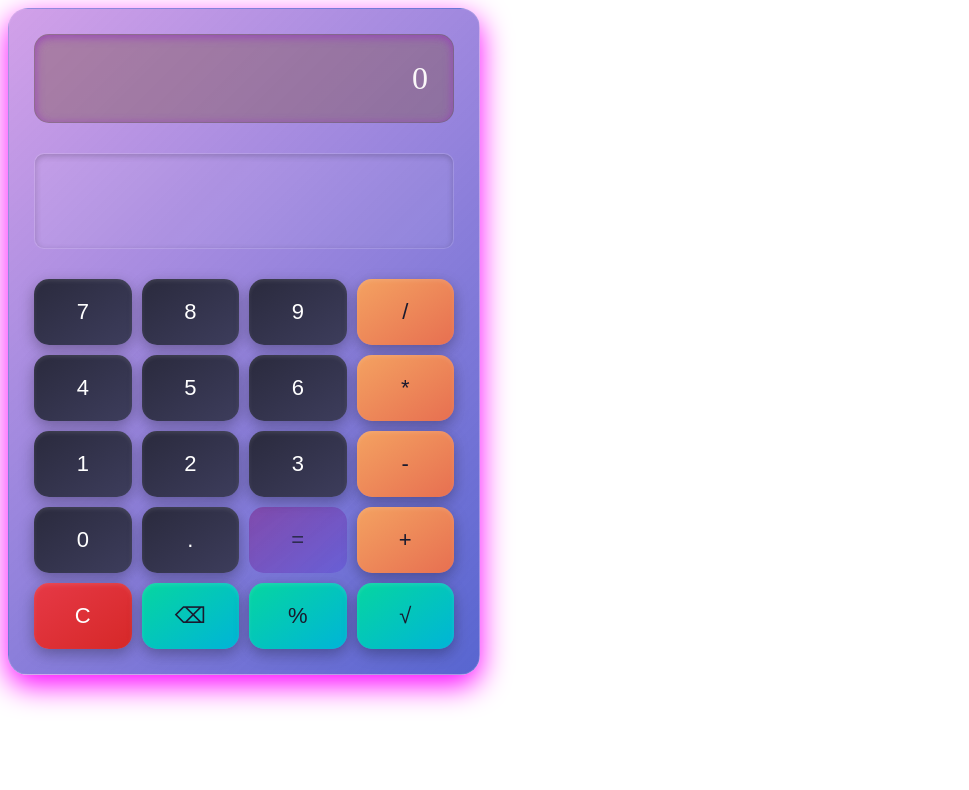
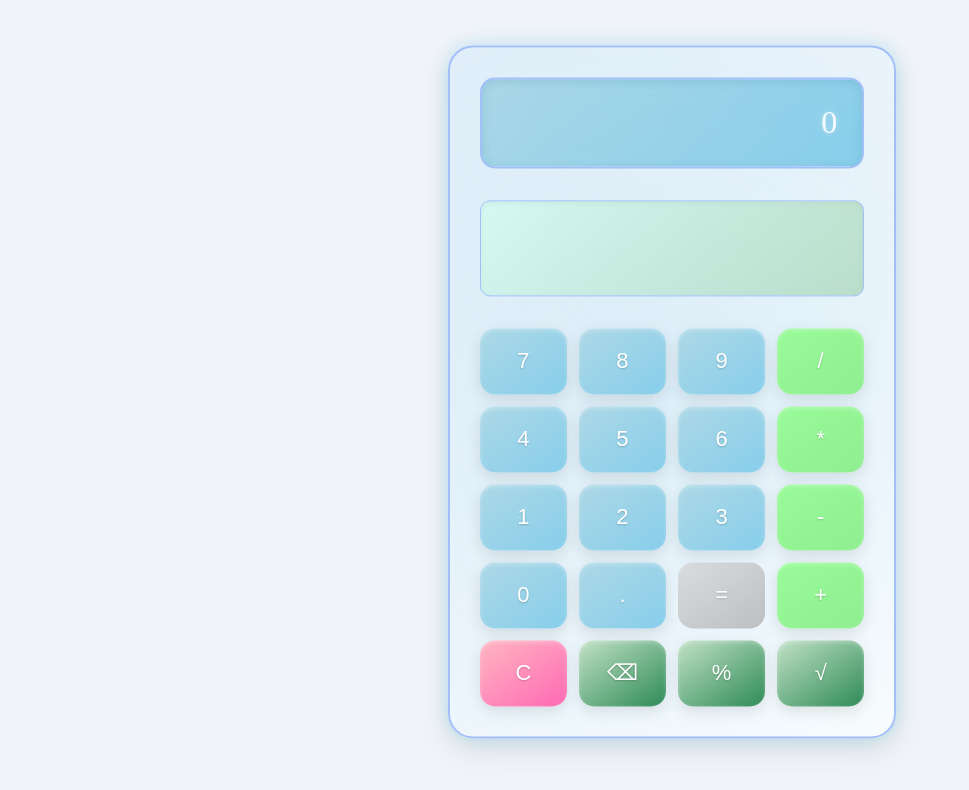
Before and after one commit to redigb/calculadora-react, a React (Vite) app: page / in a window 1280 px wide. Shown: the top 790 px of the page, without its empty margins (0-969 px from the left). Built offline with nearby package versions, Linux system fonts and the light colour scheme.

Commit message:
ootro diseño

```diff
--- a/src/index.css
+++ b/src/index.css
@@ -1,15 +1,38 @@
+body {
+  display: flex;
+  justify-content: center;
+  align-items: center;
+  min-height: 100vh;
+  margin: 0;
+  background: #f0f4f8;
+}
+
 .calculator-buttons {
   display: grid;
   grid-template-columns: repeat(4, 1fr);
-  gap: 10px;
-  max-width: 420px;
-  padding: 25px;
-  background: linear-gradient(135deg, #a038d079, #4252cae2);
-  border-radius: 20px;
-  box-shadow: 0 10px 30px rgb(251, 1, 255);
-  backdrop-filter: blur(10px);
-  -webkit-backdrop-filter: blur(10px);
-  border: 1px solid rgba(255, 255, 255, 0.1);
+  gap: 12px;
+  max-width: 450px;
+  width: 100%;
+  padding: 30px;
+  background: linear-gradient(135deg, #e6f0fa, #ffffff);
+  border-radius: 25px;
+  box-shadow: 0 10px 30px rgba(0, 0, 0, 0.1), 0 0 20px rgba(0, 191, 255, 0.2);
+  border: 2px solid #a3bffa;
+  position: relative;
+  overflow: hidden;
+  animation: float 4s ease-in-out infinite;
+}
+
+.calculator-buttons::before {
+  content: '';
+  position: absolute;
+  top: -50%;
+  left: -50%;
+  width: 200%;
+  height: 200%;
+  background: radial-gradient(circle, rgba(135, 206, 235, 0.2) 0%, transparent 70%);
+  animation: rotate 10s linear infinite;
+  z-index: 0;
 }
 
 .display {
@@ -17,119 +40,129 @@
   padding: 25px;
   font-size: 32px;
   text-align: right;
-  background: rgba(131, 90, 90, 0.457);
-  color: #fffdfdf6;
+  background: linear-gradient(135deg, #add8e6, #87ceeb);
+  color: #ffffff;
   border-radius: 15px;
   margin-bottom: 20px;
-  border: 1px solid rgba(51, 51, 54, 0.2);
-  box-shadow: inset 0 2px 10px rgba(149, 62, 184, 0.845);
+  border: 2px solid #a3bffa;
+  box-shadow: inset 0 2px 10px rgba(0, 0, 0, 0.1);
   overflow: hidden;
-  animation: fadeIn 0.5s ease-in-out;
+  text-shadow: 0 0 5px rgba(255, 255, 255, 0.5);
+  animation: pulse 2s infinite;
 }
 
 .history {
   grid-column: 1 / -1;
   font-size: 16px;
-  color: #d3d3d3;
+  color: #2e8b57;
   height: 70px;
   overflow-y: auto;
   margin-bottom: 20px;
-  background: rgba(255, 255, 255, 0.05);
+  background: linear-gradient(135deg, #e0fff4, #c1e1c5);
   padding: 12px;
   border-radius: 10px;
-  border: 1px solid rgba(255, 255, 255, 0.1);
-  box-shadow: inset 0 2px 6px rgba(0, 0, 0, 0.2);
+  border: 1px solid #a3bffa;
+  box-shadow: inset 0 2px 6px rgba(0, 0, 0, 0.05);
 }
 
 .button-row {
   display: contents;
+  position: relative;
+  z-index: 1;
 }
 
 .btn {
   padding: 20px;
   font-size: 22px;
   border: none;
-  background: linear-gradient(145deg, #2a2a3d, #3d3d5c);
+  background: linear-gradient(145deg, #add8e6, #87ceeb); /* Azul claro */
   color: #ffffff;
   cursor: pointer;
   border-radius: 15px;
-  box-shadow: 0 5px 15px rgba(0, 0, 0, 0.3), inset 0 2px 4px rgba(255, 255, 255, 0.1);
+  box-shadow: 0 5px 15px rgba(0, 0, 0, 0.1), inset 0 2px 4px rgba(255, 255, 255, 0.3);
   transition: all 0.3s ease-in-out;
   position: relative;
   overflow: hidden;
+  text-shadow: 0 1px 2px rgba(0, 0, 0, 0.2);
 }
 
-.btn::before {
+.btn::after {
   content: '';
   position: absolute;
-  top: 50%;
-  left: 50%;
-  width: 0;
+  top: 100%;
+  left: 0;
+  width: 100%;
   height: 0;
   background: rgba(255, 255, 255, 0.2);
-  border-radius: 50%;
-  transform: translate(-50%, -50%);
-  transition: width 0.6s ease, height 0.6s ease;
+  transition: height 0.3s ease;
 }
 
-.btn:hover::before {
-  width: 200px;
-  height: 200px;
+.btn:hover::after {
+  height: 100%;
+  top: 0;
 }
 
 .btn:hover {
   transform: translateY(-3px);
-  box-shadow: 0 8px 20px rgba(0, 0, 0, 0.824), inset 0 2px 6px rgba(255, 255, 255, 0.2);
-  background: linear-gradient(145deg, #3d3d5c, #4a4a72);
+  box-shadow: 0 8px 20px rgba(0, 191, 255, 0.3), inset 0 2px 6px rgba(255, 255, 255, 0.5);
+  background: linear-gradient(145deg, #87ceeb, #4682b4); /* Azul oscuro */
 }
 
 .btn:active {
   transform: translateY(0);
-  box-shadow: 0 3px 10px rgba(0, 0, 0, 0.3), inset 0 2px 4px rgba(0, 0, 0, 0.866);
+  box-shadow: 0 3px 10px rgba(0, 0, 0, 0.2), inset 0 2px 4px rgba(0, 0, 0, 0.1);
 }
 
 .clear {
-  background: linear-gradient(145deg, #e63946, #d62828);
+  background: linear-gradient(145deg, #ffb6c1, #ff69b4); /* Rosa pastel */
 }
 
 .clear:hover {
-  background: linear-gradient(145deg, #d62828, #b21e1e);
+  background: linear-gradient(145deg, #ff69b4, #db7093);
 }
 
 .operator {
-  background: linear-gradient(145deg, #f4a261, #e76f51);
-  color: #1a1a2e;
+  background: linear-gradient(145deg, #98fb98, #90ee90); /* Verde claro */
 }
 
 .operator:hover {
-  background: linear-gradient(145deg, #e76f51, #d65a3c);
+  background: linear-gradient(145deg, #90ee90, #3cb371);
 }
 
 .function {
-  background: linear-gradient(145deg, #06d6a0, #00b4d8);
-  color: #1a1a2e;
+  background: linear-gradient(145deg, #c1e1c5, #2e8b57); /* Verde menta */
 }
 
 .function:hover {
-  background: linear-gradient(145deg, #00b4d8, #028090);
+  background: linear-gradient(145deg, #2e8b57, #228b22);
 }
 
 .btn:disabled {
-  background: linear-gradient(145deg, #7e1b809e, #5e48d78b);
+  background: linear-gradient(145deg, #d3d3d3, #a9a9a9);
   cursor: not-allowed;
-  opacity: 0.8;
+  opacity: 0.7;
   transform: none;
   box-shadow: none;
 }
 
 .btn:focus {
   outline: none;
-  border: 2px solid #48cae4;
-  box-shadow: 0 5px 15px rgba(72, 202, 228, 0.5);
+  border: 2px solid #87ceeb;
+  box-shadow: 0 5px 15px rgba(135, 206, 235, 0.5);
 }
 
 /* Animaciones */
-@keyframes fadeIn {
-  from { opacity: 0; transform: translateY(10px); }
-  to { opacity: 1; transform: translateY(0); }
+@keyframes float {
+  0%, 100% { transform: translateY(0); }
+  50% { transform: translateY(-10px); }
 }
+
+@keyframes rotate {
+  0% { transform: rotate(0deg); }
+  100% { transform: rotate(360deg); }
+}
+
+@keyframes pulse {
+  0%, 100% { box-shadow: inset 0 2px 10px rgba(0, 0, 0, 0.1); }
+  50% { box-shadow: inset 0 2px 10px rgba(0, 191, 255, 0.3); }
+}
```
